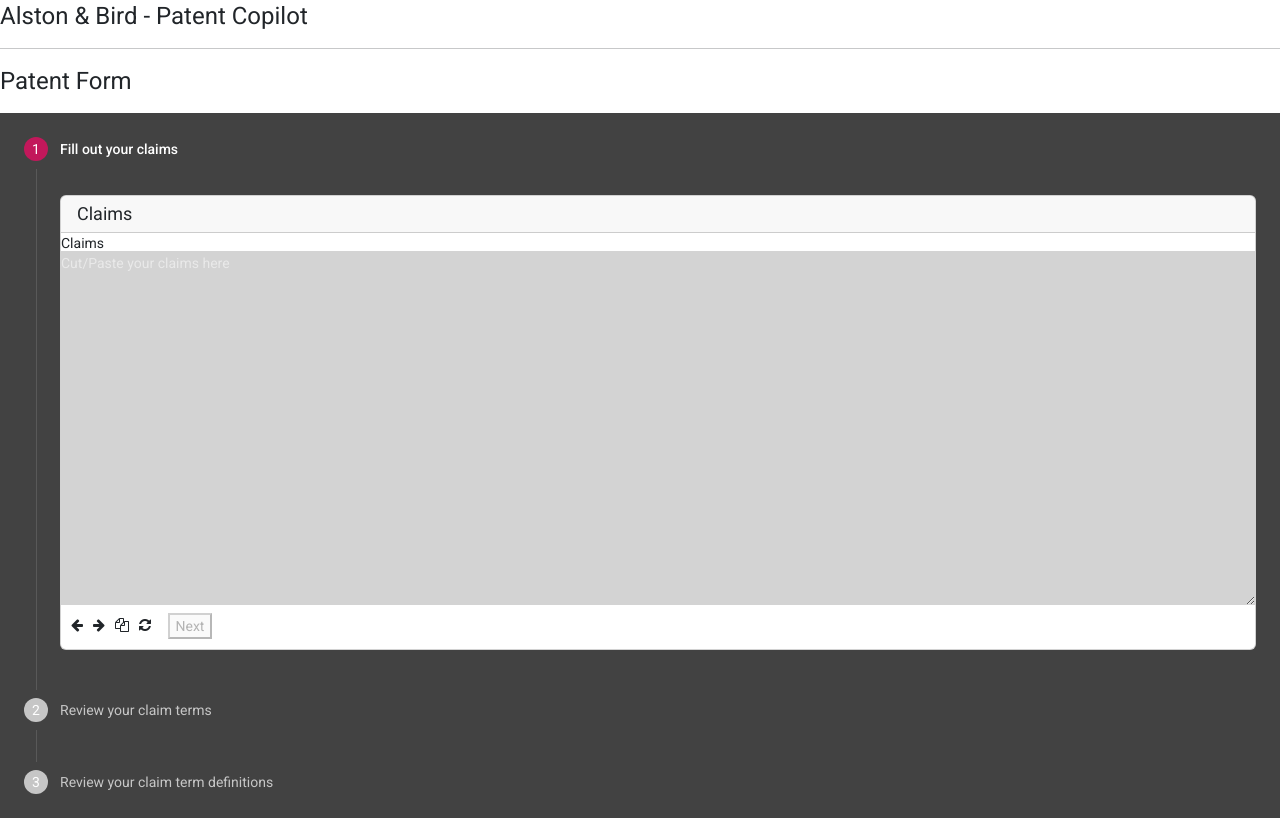
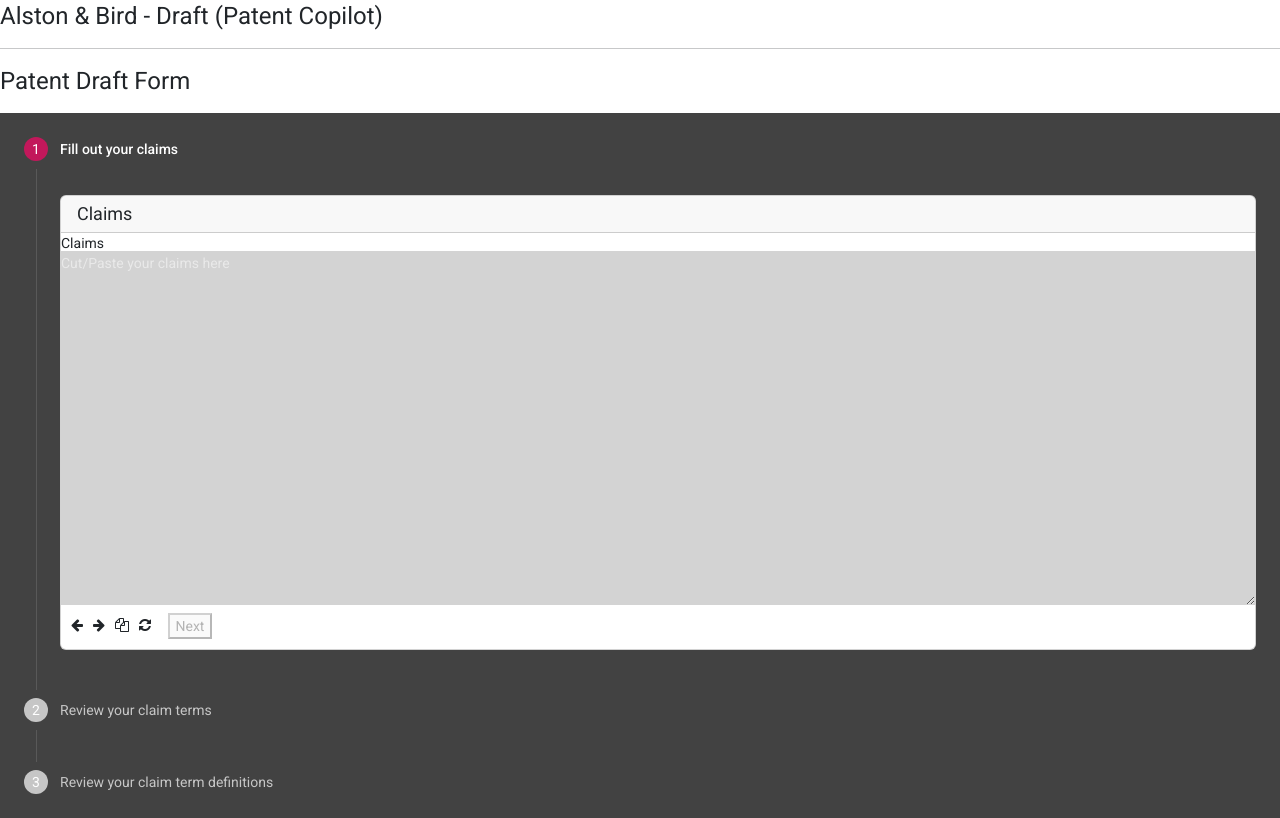
Before and after one commit to AlexanderWebbe/abPatentRepo, an Angular app: page / in a window 1280 px wide. Built offline with nearby package versions, Linux system fonts and the light colour scheme.

Commit message:
Test POST API

```diff
--- a/src/app/app.component.ts
+++ b/src/app/app.component.ts
@@ -6,7 +6,7 @@
               <h1>{{pageTitle}}</h1>
               <!-- <ab-history></ab-history> -->
               <hr/>
-              <h1>Patent Form</h1>
+              <h1>Patent Draft Form</h1>
               <mat-stepper orientation="vertical" [linear]="true">
                 <mat-step label="Fill out your claims">
                   <ab-claims></ab-claims>
@@ -21,5 +21,5 @@
             </div>`,
 })
 export class AppComponent {
-  pageTitle = 'Alston & Bird - Patent Copilot';
+  pageTitle = 'Alston & Bird - Draft (Patent Copilot)';
 }
--- a/src/app/claims/claims.component.ts
+++ b/src/app/claims/claims.component.ts
@@ -60,6 +60,12 @@
         // Provide an output to be provided to the next step
 
         console.log(`Process Claims: ${this.claims}`);
+
+        this.http.post('/api/Claims', { rawInput: this.claims}).subscribe(data => {
+            console.log(`POSTED Claims: ${this.claims}`);
+            console.log(`POSTED Claims Response: ${data}`);
+        })
+
     }
 
     previousDraftOnClick() {
--- a/src/index.html
+++ b/src/index.html
@@ -2,7 +2,7 @@
 <html lang="en">
 <head>
   <meta charset="utf-8">
-  <title>abPatents</title>
+  <title>AB Draft</title>
   <base href="/">
   <meta name="viewport" content="width=device-width, initial-scale=1">
   <link rel="icon" type="image/x-icon" href="favicon.ico">
```
